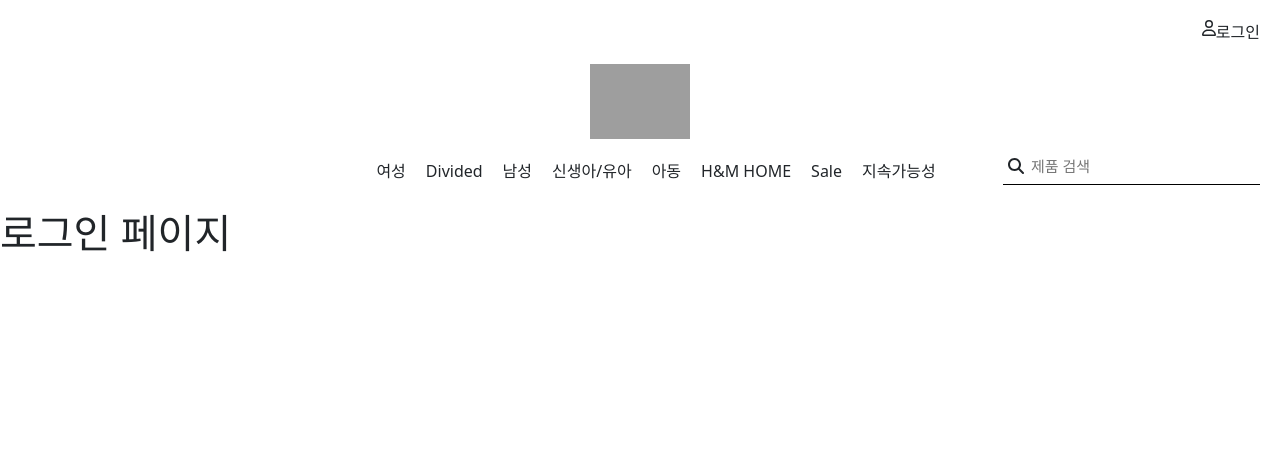
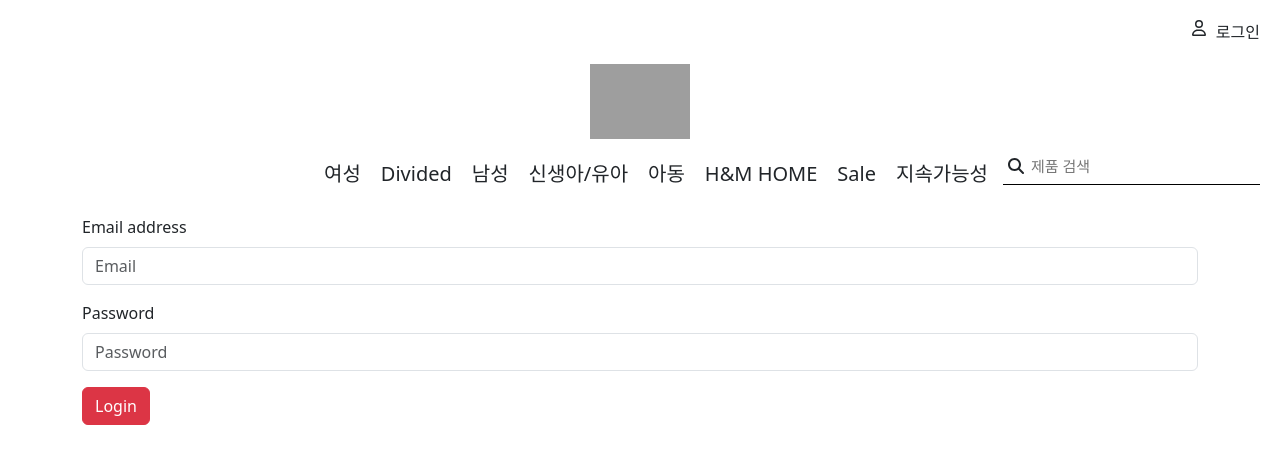
Before and after one commit to haejin-park/hnm_react, a React (Create React App) app: page /login in a window 1280 px wide. Shown: the top 464 px of the page. Built offline with nearby package versions, Linux system fonts and the light colour scheme; grey boxes are pictures that could not be loaded.

Commit message:
로그인 아이콘과 버튼 간격, 로그인 버튼 클릭하면 pointer생기게, 로그인 페이지 디자인(Form-Control), 인증 상태 생성, 로그인 하면 메인으로 이동하게

```diff
--- a/src/App.css
+++ b/src/App.css
@@ -1,11 +1,12 @@
-/* body {
-    font-family: sans-serif;;
-} */
-
 .login-button {
     display: flex;
     justify-content: flex-end;
     margin: 20px;
+}
+
+.login-button div {
+    margin-left: 10px;
+    cursor: pointer;
 }
 
 .nav-section {
@@ -16,6 +17,8 @@
 .menu-list {
     display: flex;
     list-style-type: none;
+    font-size: 20px;
+    font-weight: 500;
 }
 
 .menu-list li {
@@ -53,10 +56,16 @@
     height: 20px;
     font-size: 11px;
 }
+
 .title, .price{
     font-size: 20px;
 }
+
 .new-product {
     height: 50px;
     font-size: 14px;
 }
+
+.login-area Button:hover {
+    background-color: brown;
+}
--- a/src/App.js
+++ b/src/App.js
@@ -5,6 +5,7 @@
 import ProductDetail from './page/ProductDetail';
 import Navbar from './component/Navbar';
 import 'bootstrap/dist/css/bootstrap.min.css';
+import { useEffect, useState } from 'react';
 /*
 1. 전체 상품 페이지, 로그인, 상품 상세 페이지
 2. 전체 상품 페이지에서는 전체 상품을 볼 수 있다
@@ -17,12 +18,16 @@
 9. 상품을 검색할 수 있다.
 */
 function App() {
+  const [authenticate, setAuthenticate] = useState(false); //로그인하면 true 로그인 안하면 false
+  useEffect(() => {
+    console.log("authenticate", authenticate);
+  }, [authenticate])
   return (
     <div>
       <Navbar />
       <Routes>
         <Route path="/" element={<ProductAll />}/>
-        <Route path="/login" element={<Login />}/>
+        <Route path="/login" element={<Login setAuthenticate={setAuthenticate}/>}/>
         <Route path="/product/:id" element={<ProductDetail />}/>
       </Routes>
     </div>
--- a/src/component/Navbar.js
+++ b/src/component/Navbar.js
@@ -2,15 +2,20 @@
 import { FontAwesomeIcon } from '@fortawesome/react-fontawesome'
 import { faUser } from '@fortawesome/free-regular-svg-icons'
 import { faSearch } from '@fortawesome/free-solid-svg-icons';
+import { useNavigate } from 'react-router-dom';
 
 const Navbar = () => {
+  const navigate = useNavigate();
+  const goToLogin = () => {
+    navigate('/login');
+  }
   const menuList = ['여성', 'Divided', '남성', '신생아/유아', '아동', 'H&M HOME', 'Sale', '지속가능성'];
   return (
     <div>
       <div>
         <div className="login-button">
-          <FontAwesomeIcon icon={faUser} />
-          <div>로그인</div>
+          <FontAwesomeIcon icon={faUser}/>
+          <div onClick={goToLogin}>로그인</div>
         </div>
       </div>
       <div className="nav-section">
--- a/src/page/Login.js
+++ b/src/page/Login.js
@@ -1,9 +1,30 @@
 import React from 'react'
+import { Button, Container, Form } from 'react-bootstrap'
+import { useNavigate } from 'react-router-dom'
 
-const Login = () => {
+const Login = ({setAuthenticate}) => {
+  const navigate = useNavigate();
+  const loginUser = (e) => {
+    e.preventDefault();
+    console.log("login user function issue");
+    setAuthenticate(true);
+    navigate('/');
+  }
   return (
     <div>
-        <h1>로그인 페이지</h1>
+      <Container>
+        <Form onSubmit={(e) => loginUser(e)} >
+        <Form.Group className="mb-3">
+          <Form.Label>Email address</Form.Label>
+          <Form.Control type="email" placeholder='Email'/>
+        </Form.Group>
+        <Form.Group className="mb-3">
+          <Form.Label>Password</Form.Label>
+          <Form.Control type="password" placeholder='Password'/>
+        </Form.Group>
+        <Button variant="danger" type="submit">Login</Button>
+      </Form>
+    </Container>
     </div>
   )
 }
--- a/src/page/ProductAll.js
+++ b/src/page/ProductAll.js
@@ -20,7 +20,7 @@
   return (
     <div>
       <Container>
-        <Row className='product-card-row'>
+        <Row>
           {productList.map((product, index) => (
             <Col className="product-card-col" key={index} lg={3}>
               <ProductCard item={product} />
```
